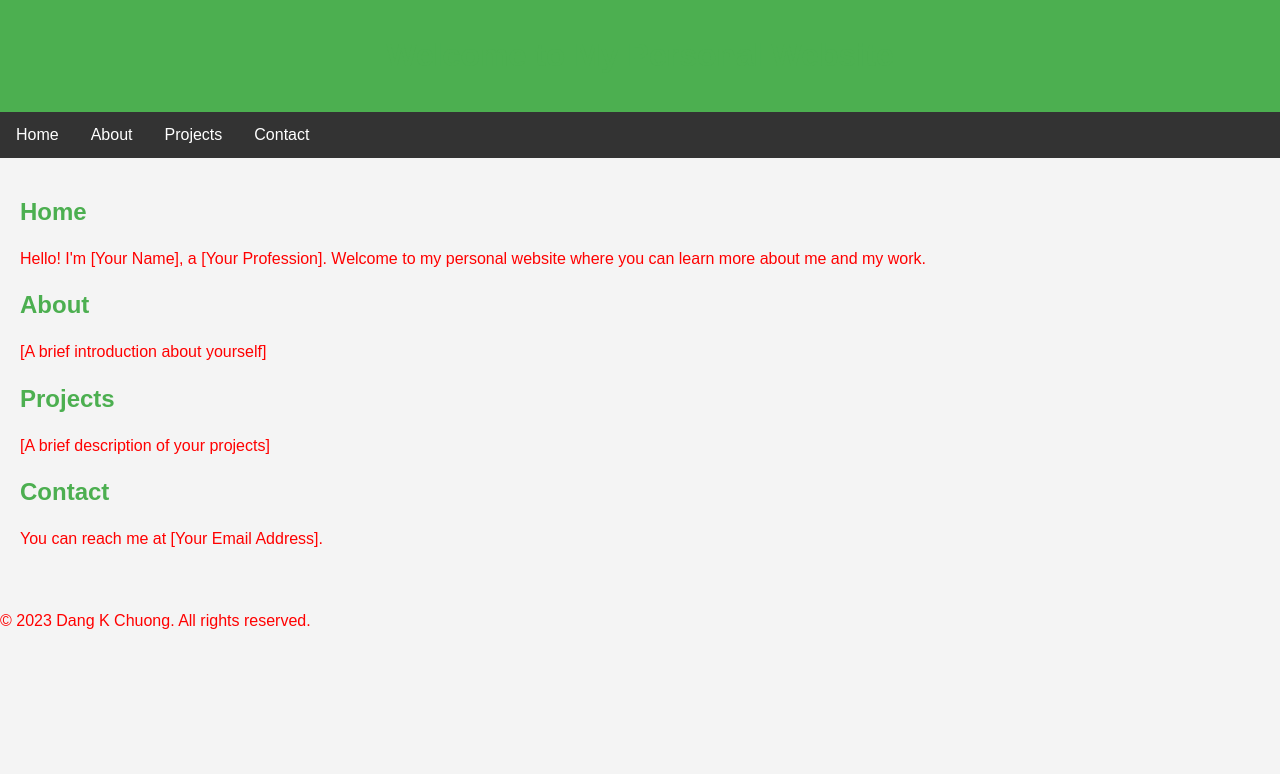
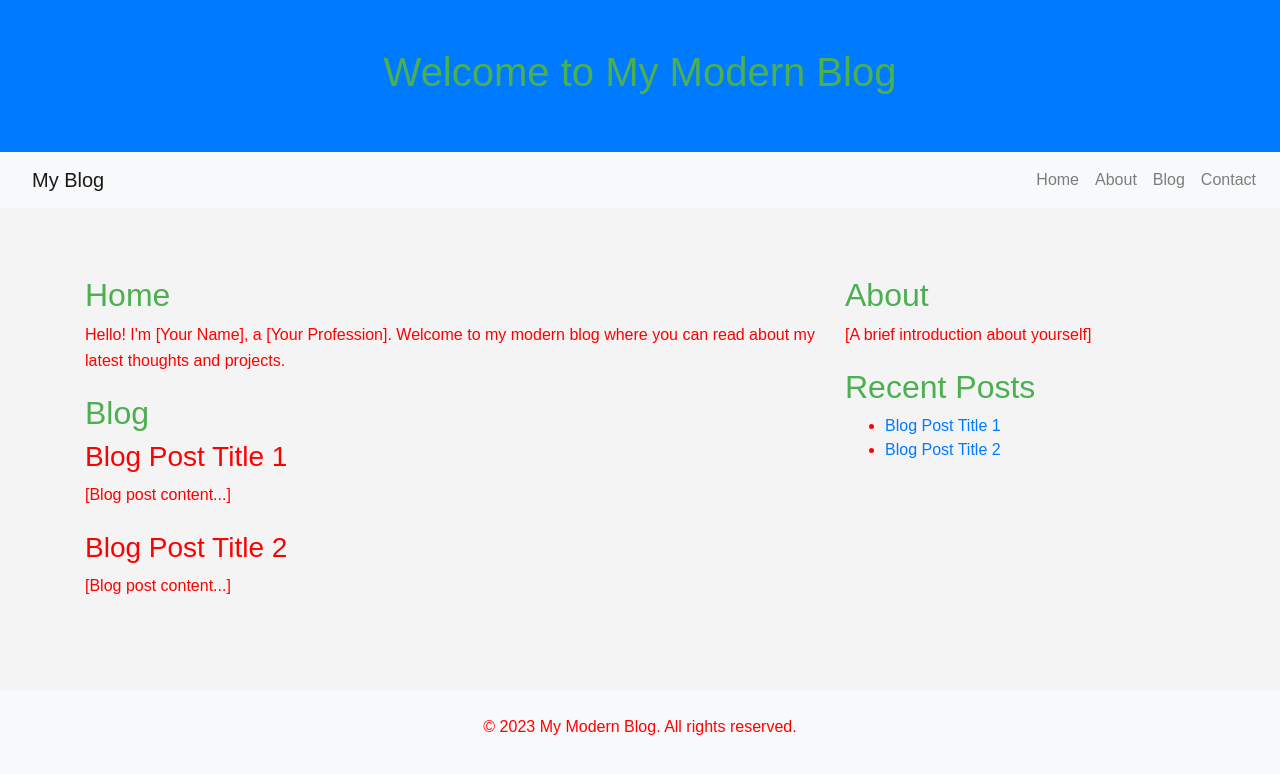
Before and after one commit to DangKChuong/website, a plain HTML site: page index.html in a window 1280 px wide. Drawn offline with nearby package versions, Linux system fonts and the light colour scheme.

Commit message:
Update HTML file

```diff
--- a/index.html
+++ b/index.html
@@ -3,39 +3,67 @@
 <head>
     <meta charset="UTF-8">
     <meta name="viewport" content="width=device-width, initial-scale=1.0">
-    <title>My Personal Website</title>
+    <title>My Modern Blog</title>
+    <link rel="stylesheet" href="https://stackpath.bootstrapcdn.com/bootstrap/4.5.2/css/bootstrap.min.css">
     <link rel="stylesheet" href="styles.css">
 </head>
 <body>
-    <header>
-        <h1>Welcome to My Personal Website</h1>
+    <header class="bg-primary text-white text-center py-5">
+        <h1>Welcome to My Modern Blog</h1>
     </header>
-    <nav>
-        <a href="#home">Home</a>
-        <a href="#about">About</a>
-        <a href="#projects">Projects</a>
-        <a href="#contact">Contact</a>
+    <nav class="navbar navbar-expand-lg navbar-light bg-light">
+        <a class="navbar-brand" href="#">My Blog</a>
+        <button class="navbar-toggler" type="button" data-toggle="collapse" data-target="#navbarNav" aria-controls="navbarNav" aria-expanded="false" aria-label="Toggle navigation">
+            <span class="navbar-toggler-icon"></span>
+        </button>
+        <div class="collapse navbar-collapse" id="navbarNav">
+            <ul class="navbar-nav ml-auto">
+                <li class="nav-item"><a class="nav-link" href="#home">Home</a></li>
+                <li class="nav-item"><a class="nav-link" href="#about">About</a></li>
+                <li class="nav-item"><a class="nav-link" href="#blog">Blog</a></li>
+                <li class="nav-item"><a class="nav-link" href="#contact">Contact</a></li>
+            </ul>
+        </div>
     </nav>
-    <main>
+    <main class="container my-5">
+        <div class="row">
+            <div class="col-md-8">
                 <section id="home">
                     <h2>Home</h2>
-            <p>Hello! I'm [Your Name], a [Your Profession]. Welcome to my personal website where you can learn more about me and my work.</p>
+                    <p>Hello! I'm [Your Name], a [Your Profession]. Welcome to my modern blog where you can read about my latest thoughts and projects.</p>
                 </section>
+                <section id="blog">
+                    <h2>Blog</h2>
+                    <article class="mb-4">
+                        <h3>Blog Post Title 1</h3>
+                        <p>[Blog post content...]</p>
+                    </article>
+                    <article class="mb-4">
+                        <h3>Blog Post Title 2</h3>
+                        <p>[Blog post content...]</p>
+                    </article>
+                </section>
+            </div>
+            <aside class="col-md-4">
                 <section id="about">
                     <h2>About</h2>
                     <p>[A brief introduction about yourself]</p>
                 </section>
-        <section id="projects">
-            <h2>Projects</h2>
-            <p>[A brief description of your projects]</p>
+                <section id="recent-posts">
+                    <h2>Recent Posts</h2>
+                    <ul>
+                        <li><a href="#">Blog Post Title 1</a></li>
+                        <li><a href="#">Blog Post Title 2</a></li>
+                    </ul>
                 </section>
-        <section id="contact">
-            <h2>Contact</h2>
-            <p>You can reach me at [Your Email Address].</p>
-        </section>
+            </aside>
+        </div>
     </main>
-    <footer>
-        <p>&copy; 2023 Dang K Chuong. All rights reserved.</p>
+    <footer class="bg-light text-center py-4">
+        <p>&copy; 2023 My Modern Blog. All rights reserved.</p>
     </footer>
+    <script src="https://code.jquery.com/jquery-3.5.1.slim.min.js"></script>
+    <script src="https://cdn.jsdelivr.net/npm/@popperjs/core@2.5.4/dist/umd/popper.min.js"></script>
+    <script src="https://stackpath.bootstrapcdn.com/bootstrap/4.5.2/js/bootstrap.min.js"></script>
 </body>
 </html>
```
Lines whose indentation alone changed are shown as unchanged.
